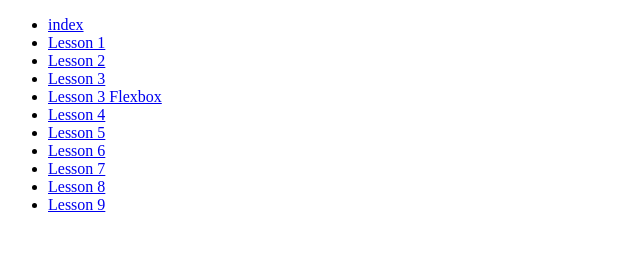
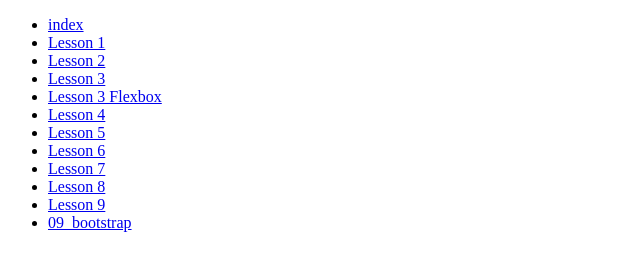
Before and after one commit to NoGuyBuy-Official/webd168, a plain HTML site: page index.html in a window 1280 px wide. Shown: the whole page, without its empty margins (0-640 px from the left). Drawn offline with Linux system fonts and the light colour scheme.

Commit message:
09_bootstrap

```diff
--- a/index.html
+++ b/index.html
@@ -19,6 +19,7 @@
             <li><a href="lesson07/">Lesson 7</a></li>
             <li><a href="lesson08/">Lesson 8</a></li>
             <li><a href="lesson09/">Lesson 9</a></li>
+            <li><a href="09_bootstrap/">09_bootstrap</a></li>
         </ul>
     </nav>
 </body>
```
